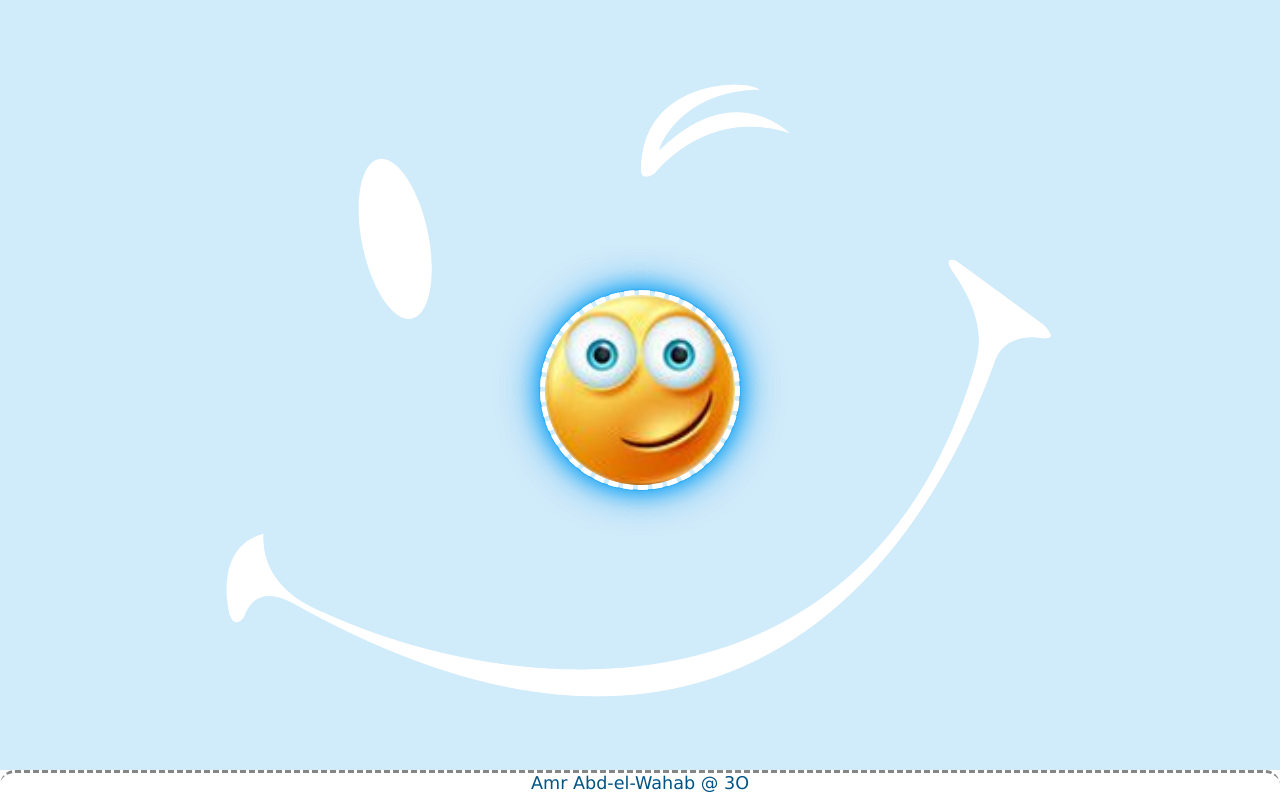
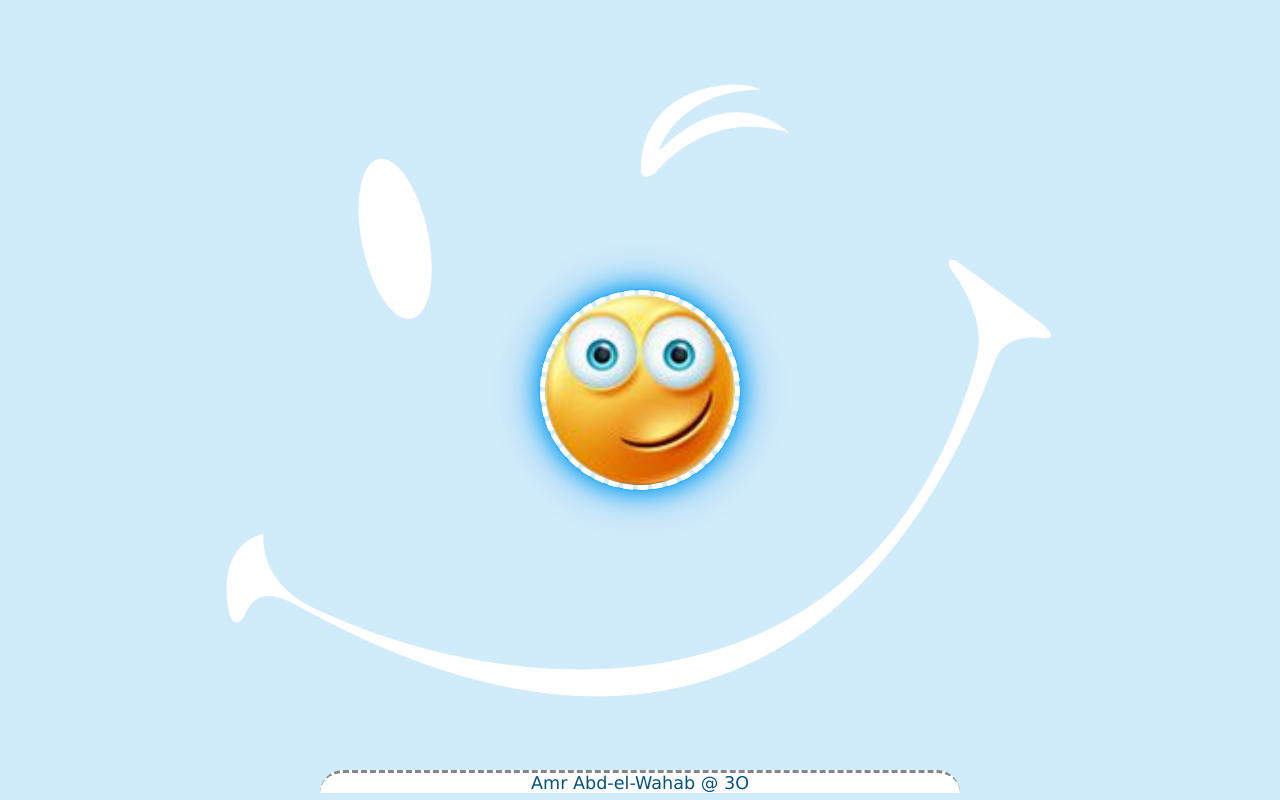
Before and after one commit to 3amrabdelwahab/Smiling, a plain HTML site: page smile.html in a window 1280 px wide. Drawn offline with Linux system fonts and the light colour scheme.

Commit message:
footer edited

```diff
--- a/css/smile_style.css
+++ b/css/smile_style.css
@@ -146,13 +146,25 @@ img {
 footer {
   height: 30px;
   width: 100vw;
-  border-top: 3px dashed rgba(0, 0, 0, 0.473);
-  border-radius: 30px;
-  background-color: white;
-  color: #005485;
   position: fixed;
+  background-color: #d0ebfa;
+
   bottom: 0px;
   text-align: center;
   font-family: Verdana, Geneva, Tahoma, sans-serif;
   font-size: 1.1em;
 }
+
+p{
+  border-top: 3px dashed rgba(0, 0, 0, 0.473);
+  border-radius: 30px;
+  border-radius: 30px 30px 0px 0;
+  background-color: white;
+  color: #005485;
+  text-align: center;
+  margin-left: auto;
+  margin-right: auto;
+  margin-bottom: 0;
+
+  width: 50%;
+}
```
